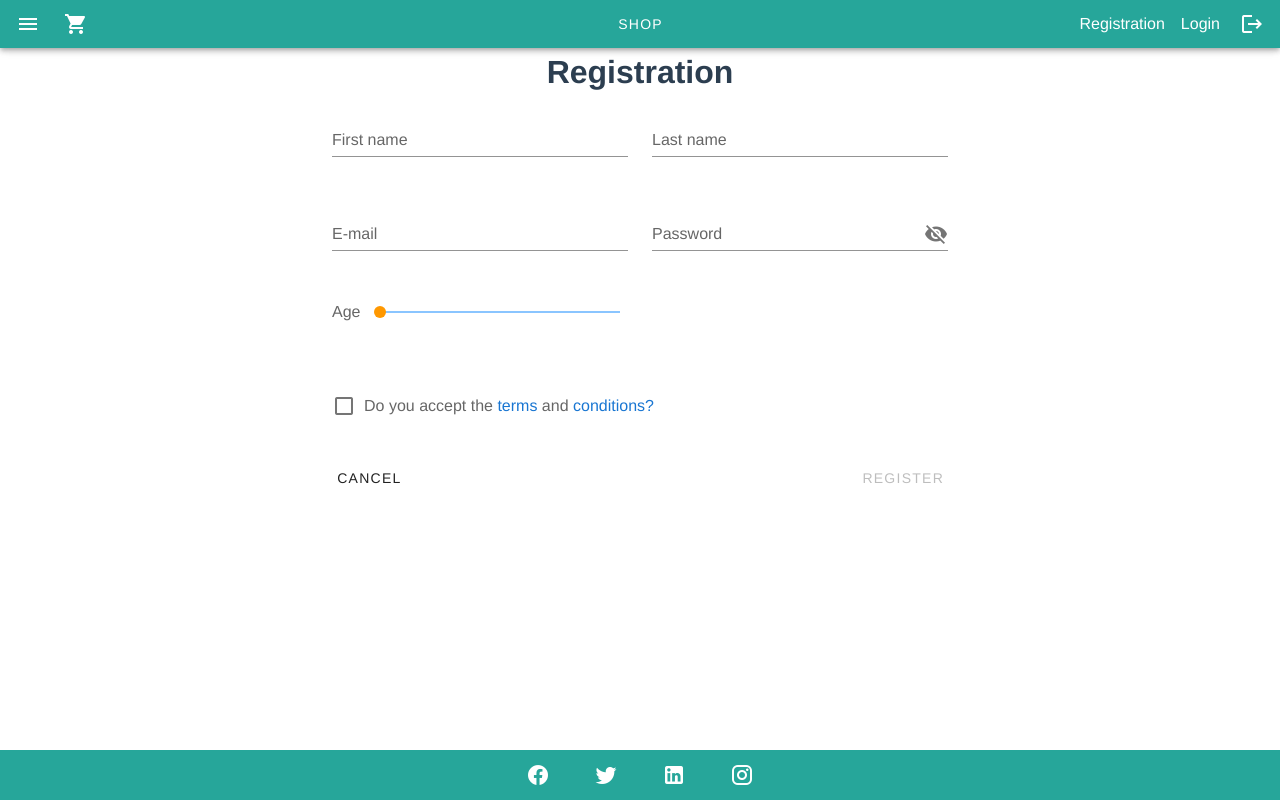
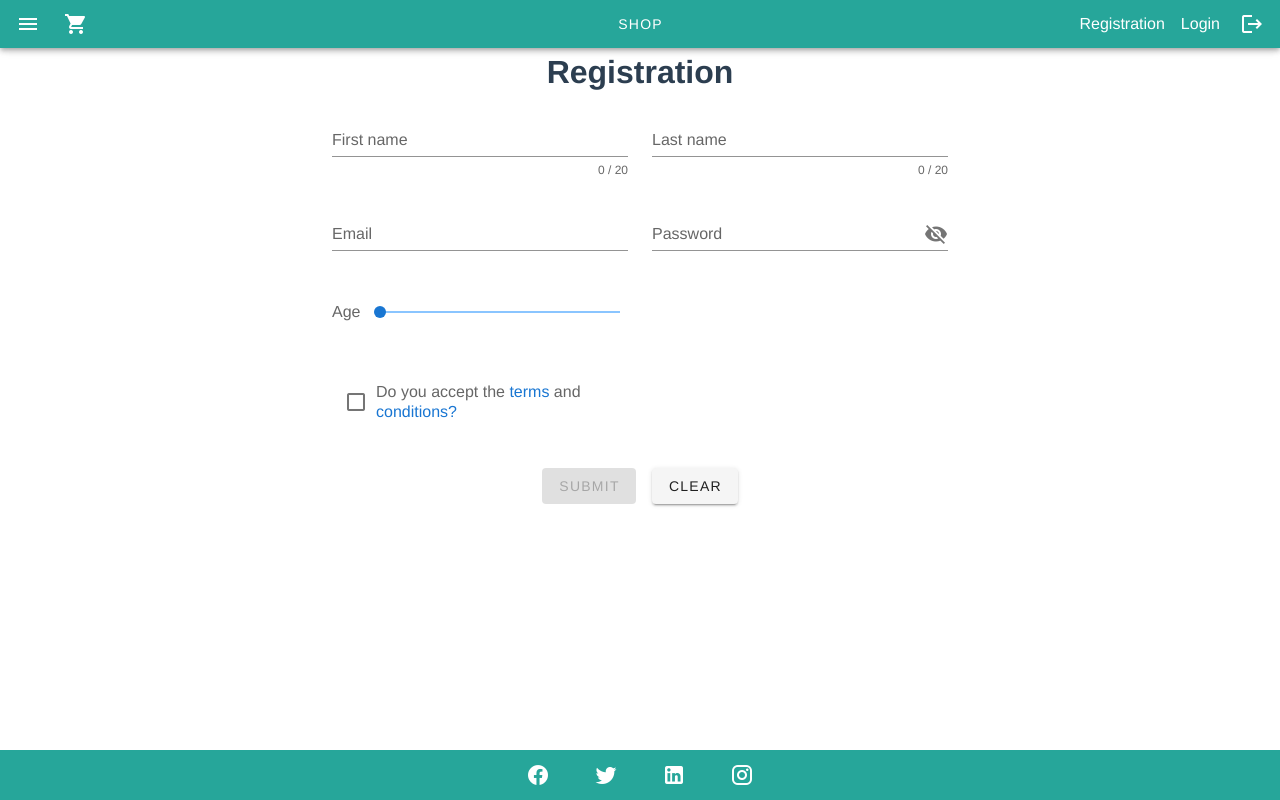
Before and after one commit to OlehBaliuk/shop-vue, a Vue app: page /registration in a window 1280 px wide. Built offline with nearby package versions, Linux system fonts and the light colour scheme.

Commit message:
Feature/registration

```diff
--- a/src/components/Cart.vue
+++ b/src/components/Cart.vue
@@ -39,6 +39,7 @@
         </div>
       </v-col>
     </div>
+
     <div v-if="!isEmpty" class="cart-wrapper__total-field">
       <h2>Total: {{ countTotalCost }}</h2>
       <v-btn @click="cleareCart" color="teal lighten-1" text>clear cart</v-btn>
--- a/src/components/LoginForm.vue
+++ b/src/components/LoginForm.vue
@@ -1,6 +1,12 @@
 <template>
   <div class="login-form">
     <h1>Login</h1>
+    <Dialog
+      :isFlag="isErrorLogin"
+      @onChangeStatus="onChangeStatusError"
+      title="Error"
+      content="something went wrong.."
+    />
     <v-card flat>
       <v-snackbar v-model="snackbar" absolute top color="success">
         <span>Registration successful!</span>
@@ -40,11 +46,16 @@
 <script>
 import jwt_decode from 'jwt-decode';
 import { mapActions } from 'vuex';
-import HttpService from '@/services/HttpService';
 import routes from '@/constants/routes';
+import HttpService from '../services/HttpService';
+import Dialog from './sharedComponents/Dialog.vue';
 
 export default {
   name: 'RegistrationForm',
+
+  components: {
+    Dialog,
+  },
 
   data() {
     const defaultForm = Object.freeze({
@@ -56,6 +67,7 @@ export default {
       form: { ...defaultForm },
       snackbar: false,
       showPassword: false,
+      isErrorLogin: false,
       defaultForm,
     };
   },
@@ -72,7 +84,12 @@ export default {
       this.$refs.form.reset();
     },
 
+    onChangeStatusError() {
+      this.isErrorLogin = !this.isErrorLogin;
+    },
+
     async submit(credentials) {
+      try {
         const token = await HttpService.post(`${routes.login}`, credentials);
         const decoded = jwt_decode(token.accessToken);
 
@@ -80,6 +97,9 @@ export default {
         this.snackbar = true;
         this.resetForm();
         this.$router.push({ path: routes.catalog });
+      } catch {
+        this.isErrorLogin = !this.isErrorLogin;
+      }
     },
 
     ...mapActions(['addUserToState']),
--- a/src/components/RegistrationForm.vue
+++ b/src/components/RegistrationForm.vue
@@ -1,122 +1,146 @@
 <template>
   <div class="registration-form">
     <h1>Registration</h1>
-    <v-card flat>
-      <v-snackbar v-model="snackbar" absolute top color="success">
-        <span>Registration successful!</span>
-        <v-icon dark> mdi-checkbox-marked-circle </v-icon>
-      </v-snackbar>
-      <v-form ref="form" @submit.prevent="submit(form)">
+    <Dialog
+      :isFlag="isErrorRegistration"
+      @onChangeStatus="onChangeStatusError"
+      title="Error"
+      content="something went wrong.."
+    />
+    <validation-observer ref="observer" v-slot="{ invalid }">
+      <v-form @submit.prevent="submit(form)">
         <v-container fluid>
           <v-row>
             <v-col cols="12" sm="6">
+              <validation-provider v-slot="{ errors }" name="first name" rules="required|max:20">
                 <v-text-field
                   v-model="form.first"
-                :rules="rules.name"
-                color="purple darken-2"
+                  :counter="20"
+                  :error-messages="errors"
                   label="First name"
                   required
                 ></v-text-field>
+              </validation-provider>
             </v-col>
-
             <v-col cols="12" sm="6">
+              <validation-provider v-slot="{ errors }" name="last name" rules="required|max:20">
                 <v-text-field
                   v-model="form.last"
-                :rules="rules.name"
-                color="blue darken-2"
+                  :counter="20"
+                  :error-messages="errors"
                   label="Last name"
                   required
                 ></v-text-field>
+              </validation-provider>
             </v-col>
-
             <v-col cols="12" sm="6">
-              <v-text-field v-model="form.email" :rules="rules.email" label="E-mail" required></v-text-field>
+              <validation-provider
+                v-slot="{ errors }"
+                name="Email"
+                :rules="{
+                  required: true,
+                  email: true,
+                }"
+              >
+                <v-text-field v-model="form.email" :error-messages="errors" label="Email" required></v-text-field>
+              </validation-provider>
             </v-col>
-
             <v-col cols="12" sm="6">
+              <validation-provider v-slot="{ errors }" name="password" rules="required|min:8">
                 <v-text-field
                   :append-icon="showPassword ? 'mdi-eye' : 'mdi-eye-off'"
-                :rules="rules.min"
                   :type="showPassword ? 'text' : 'password'"
-                name="input-10-2"
+                  :error-messages="errors"
                   label="Password"
-                hint="At least 8 characters"
                   v-model="form.password"
                   class="input-group--focused"
                   required
                   @click:append="showPassword = !showPassword"
                 ></v-text-field>
+              </validation-provider>
             </v-col>
-
             <v-col cols="12" sm="6">
+              <validation-provider v-slot="{ errors }" name="age" rules="required">
                 <v-slider
                   v-model="form.age"
-                :rules="rules.age"
-                color="orange"
+                  :error-messages="errors"
                   label="Age"
                   hint="Be honest"
                   min="18"
                   max="100"
                   thumb-label
                 ></v-slider>
-            </v-col>
-
+              </validation-provider>
+              <validation-provider v-slot="{ errors }" name="checkbox" rules="required">
                 <v-col cols="12">
-              <v-checkbox v-model="checkBoxTerms" color="green">
+                  <v-checkbox
+                    v-model="checkBoxTerms"
+                    :error-messages="errors"
+                    color="green"
+                    value="true"
+                    type="checkbox"
+                    required
+                  >
                     <template v-slot:label>
                       <div @click.stop="">
                         Do you accept the
-                    <a href="#" @click.prevent="terms = true">terms</a>
+                        <a href="#" @click.prevent="onChangeStatusTerms">terms</a>
                         and
-                    <a href="#" @click.prevent="conditions = true">conditions?</a>
+                        <a href="#" @click.prevent="onChangeStatusConditions">conditions?</a>
                       </div>
                     </template>
                   </v-checkbox>
                 </v-col>
+              </validation-provider>
+            </v-col>
           </v-row>
         </v-container>
-        <v-card-actions>
-          <v-btn text @click="resetForm"> Cancel </v-btn>
-          <v-spacer></v-spacer>
-          <v-btn :disabled="!formIsValid" text color="primary" type="submit"> Register </v-btn>
-        </v-card-actions>
+        <v-btn class="mr-4" type="submit" :disabled="invalid">submit</v-btn>
+        <v-btn @click="clear">clear</v-btn>
       </v-form>
-      <v-dialog v-model="terms" width="70%">
-        <v-card>
-          <v-card-title class="text-h6"> Terms </v-card-title>
-          <v-card-text>
-            {{ content }}
-          </v-card-text>
-          <v-card-actions>
-            <v-spacer></v-spacer>
-            <v-btn text color="purple" @click="terms = false"> Ok </v-btn>
-          </v-card-actions>
-        </v-card>
-      </v-dialog>
-      <v-dialog v-model="conditions" width="70%">
-        <v-card>
-          <v-card-title class="text-h6"> Conditions </v-card-title>
-          <v-card-text>
-            {{ content }}
-          </v-card-text>
-          <v-card-actions>
-            <v-spacer></v-spacer>
-            <v-btn text color="purple" @click="conditions = false"> Ok </v-btn>
-          </v-card-actions>
-        </v-card>
-      </v-dialog>
-    </v-card>
+      <Dialog :isFlag="terms" @onChangeStatus="onChangeStatusTerms" title="Terms" :content="content" />
+      <Dialog :isFlag="conditions" @onChangeStatus="onChangeStatusConditions" title="Conditions" :content="content" />
+    </validation-observer>
   </div>
 </template>
 
 <script>
 import jwt_decode from 'jwt-decode';
 import { mapActions } from 'vuex';
+import { required, max, min, email } from 'vee-validate/dist/rules';
+import { extend, ValidationObserver, ValidationProvider } from 'vee-validate';
 import routes from '@/constants/routes';
 import HttpService from '../services/HttpService';
+import Dialog from './sharedComponents/Dialog.vue';
+
+extend('required', {
+  ...required,
+  message: '{_field_} can not be empty',
+});
+
+extend('max', {
+  ...max,
+  message: '{_field_} may not be greater than {length} characters',
+});
+
+extend('min', {
+  ...min,
+  message: '{_field_} may not be less than {length} characters',
+});
+
+extend('email', {
+  ...email,
+  message: '{_field_} not correct',
+});
 
 export default {
   name: 'RegistrationForm',
+
+  components: {
+    ValidationProvider,
+    ValidationObserver,
+    Dialog,
+  },
 
   data() {
     const defaultForm = Object.freeze({
@@ -129,50 +153,45 @@ export default {
 
     return {
       form: { ...defaultForm },
-      rules: {
-        age: [val => val > 17 || "I don't believe you!"],
-        name: [val => (val || '').length > 0 || 'This field is required'],
-        min: [val => (val || '').length >= 8 || 'Min 8 characters'],
-        email: [
-          value => {
-            // eslint-disable-next-line
-            const pattern =
-              /^(([^<>()[\]\\.,;:\s@"]+(\.[^<>()[\]\\.,;:\s@"]+)*)|(".+"))@((\[[0-9]{1,3}\.[0-9]{1,3}\.[0-9]{1,3}\.[0-9]{1,3}])|(([a-zA-Z\-0-9]+\.)+[a-zA-Z]{2,}))$/;
-            return pattern.test(value) || 'Invalid e-mail.';
-          },
-        ],
-      },
-
       conditions: false,
       snackbar: false,
       terms: false,
-      checkBoxTerms: false,
+      checkBoxTerms: null,
       showPassword: false,
-      defaultForm,
       content: 'Lorem ipsum dolor sit amet',
+      isErrorRegistration: false,
     };
   },
 
-  computed: {
-    formIsValid() {
-      return this.form.first && this.form.last && this.form.email && this.form.password && this.checkBoxTerms;
-    },
+  methods: {
+    clear() {
+      this.form = { ...this.defaultForm };
+      this.checkBoxTerms = null;
+      this.$refs.observer.reset();
     },
 
-  methods: {
-    resetForm() {
-      this.form = { ...this.defaultForm };
-      this.$refs.form.reset();
+    onChangeStatusError() {
+      this.isErrorRegistration = !this.isErrorRegistration;
+    },
+
+    onChangeStatusTerms() {
+      this.terms = !this.terms;
+    },
+
+    onChangeStatusConditions() {
+      this.conditions = !this.conditions;
     },
 
     async submit(credentials) {
+      try {
         const token = await HttpService.post(`${routes.users}`, credentials);
         const decoded = jwt_decode(token.accessToken);
 
         this.addUserToState(decoded);
-      this.snackbar = true;
-      this.resetForm();
         this.$router.push({ path: routes.catalog });
+      } catch (e) {
+        this.onChangeStatusError();
+      }
     },
 
     ...mapActions(['addUserToState']),
--- /dev/null
+++ b/src/components/sharedComponents/Dialog.vue
@@ -0,0 +1,47 @@
+<template>
+  <v-dialog v-model="isFlagDialog" width="70%">
+    <v-card>
+      <v-card-title class="text-h6"> {{ title }}</v-card-title>
+      <v-card-text>{{ content }} </v-card-text>
+      <v-card-actions>
+        <v-spacer></v-spacer>
+        <v-btn text color="purple" @click="onChangeStatus"> Ok </v-btn>
+      </v-card-actions>
+    </v-card>
+  </v-dialog>
+</template>
+
+<script>
+export default {
+  name: 'Dialog',
+
+  props: {
+    isFlag: {
+      type: Boolean,
+    },
+    title: {
+      type: String,
+    },
+    content: {
+      type: String,
+    },
+  },
+
+  methods: {
+    onChangeStatus() {
+      this.$emit('onChangeStatus');
+    },
+  },
+
+  computed: {
+    isFlagDialog: {
+      get() {
+        return this.isFlag;
+      },
+      set() {
+        this.onChangeStatus();
+      },
+    },
+  },
+};
+</script>
--- a/src/components/sharedComponents/FormProduct.vue
+++ b/src/components/sharedComponents/FormProduct.vue
@@ -60,9 +60,7 @@
 
 <script>
 import { required, max, regex } from 'vee-validate/dist/rules';
-import { extend, ValidationObserver, ValidationProvider, setInteractionMode } from 'vee-validate';
-
-setInteractionMode('eager');
+import { extend, ValidationObserver, ValidationProvider } from 'vee-validate';
 
 extend('required', {
   ...required,
```
Lines whose indentation alone changed are shown as unchanged.
